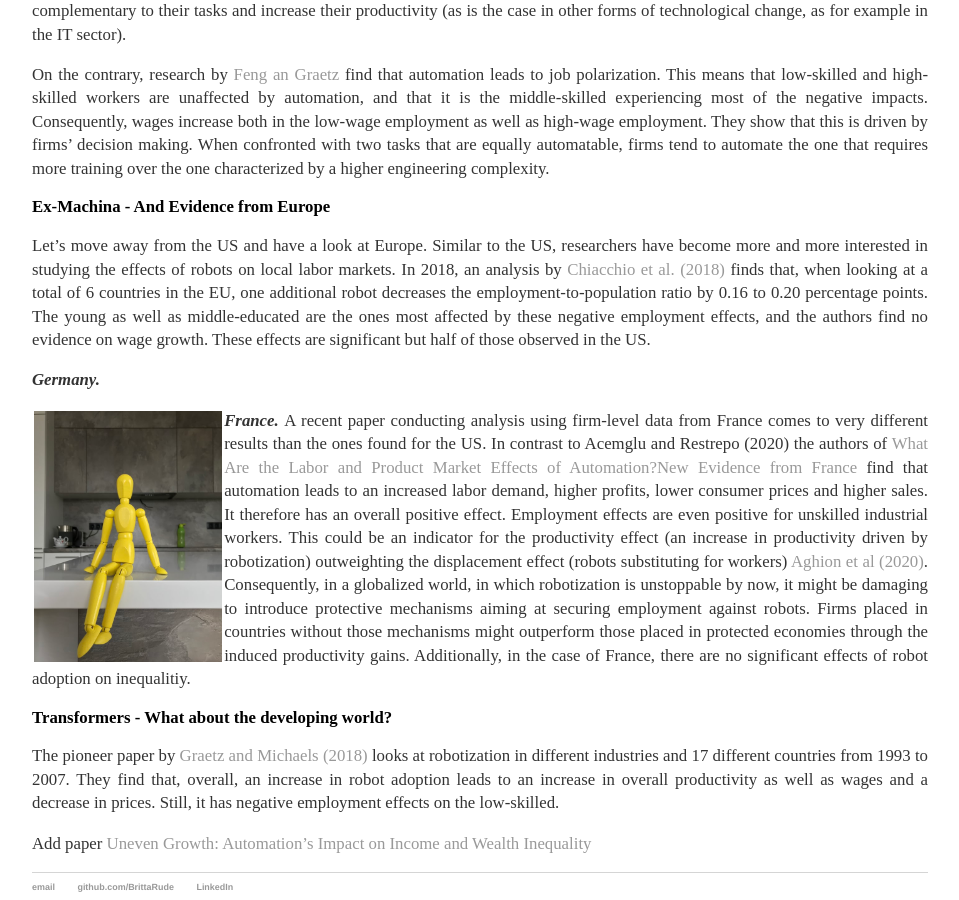
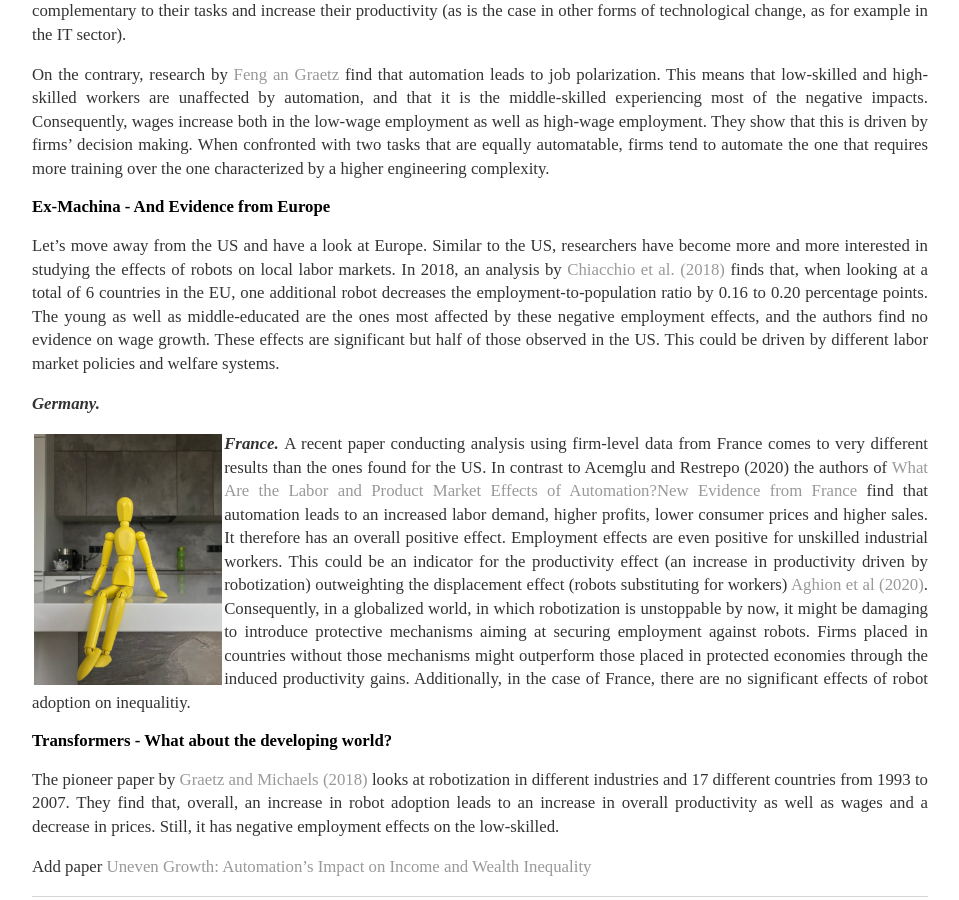
Before and after one commit to BrittaRude/BrittaRude.github.io, a Jekyll site: the page built from inputs_cakestory/_posts/2021-05-30-britta-rude-are-robots-grabbing-our-jobs.md, in a window 1280 px wide and 900 px high, scrolled down 1297 px. Shown: the whole window, without its empty margins (160-1119 px from the left). Built offline with Jekyll 4.4.1, drawn with Linux system fonts in a browser that asks for light colours.

Commit message:
Update 2021-05-30-britta-rude-are-robots-grabbing-our-jobs.md

```diff
--- a/inputs_cakestory/_posts/2021-05-30-britta-rude-are-robots-grabbing-our-jobs.md
+++ b/inputs_cakestory/_posts/2021-05-30-britta-rude-are-robots-grabbing-our-jobs.md
@@ -28,7 +28,7 @@
 
 ## Ex-Machina - And Evidence from Europe
 
-Let's move away from the US and have a look at Europe. Similar to the US, researchers have become more and more interested in studying the effects of robots on local labor markets. In 2018, an analysis by [Chiacchio et al. (2018)](https://www.bruegel.org/2018/04/the-impact-of-industrial-robots-on-eu-employment-and-wages-a-local-labour-market-approach/) finds that, when looking at a total of 6 countries in the EU, one additional robot decreases the employment-to-population ratio by 0.16 to 0.20 percentage points. The young as well as middle-educated are the ones most affected by these negative employment effects, and the authors find no evidence on wage growth. These effects are significant but half of those observed in the US.
+Let's move away from the US and have a look at Europe. Similar to the US, researchers have become more and more interested in studying the effects of robots on local labor markets. In 2018, an analysis by [Chiacchio et al. (2018)](https://www.bruegel.org/2018/04/the-impact-of-industrial-robots-on-eu-employment-and-wages-a-local-labour-market-approach/) finds that, when looking at a total of 6 countries in the EU, one additional robot decreases the employment-to-population ratio by 0.16 to 0.20 percentage points. The young as well as middle-educated are the ones most affected by these negative employment effects, and the authors find no evidence on wage growth. These effects are significant but half of those observed in the US. This could be driven by different labor market policies and welfare systems.
 
 <b><i>Germany. </i></b>
 
```
